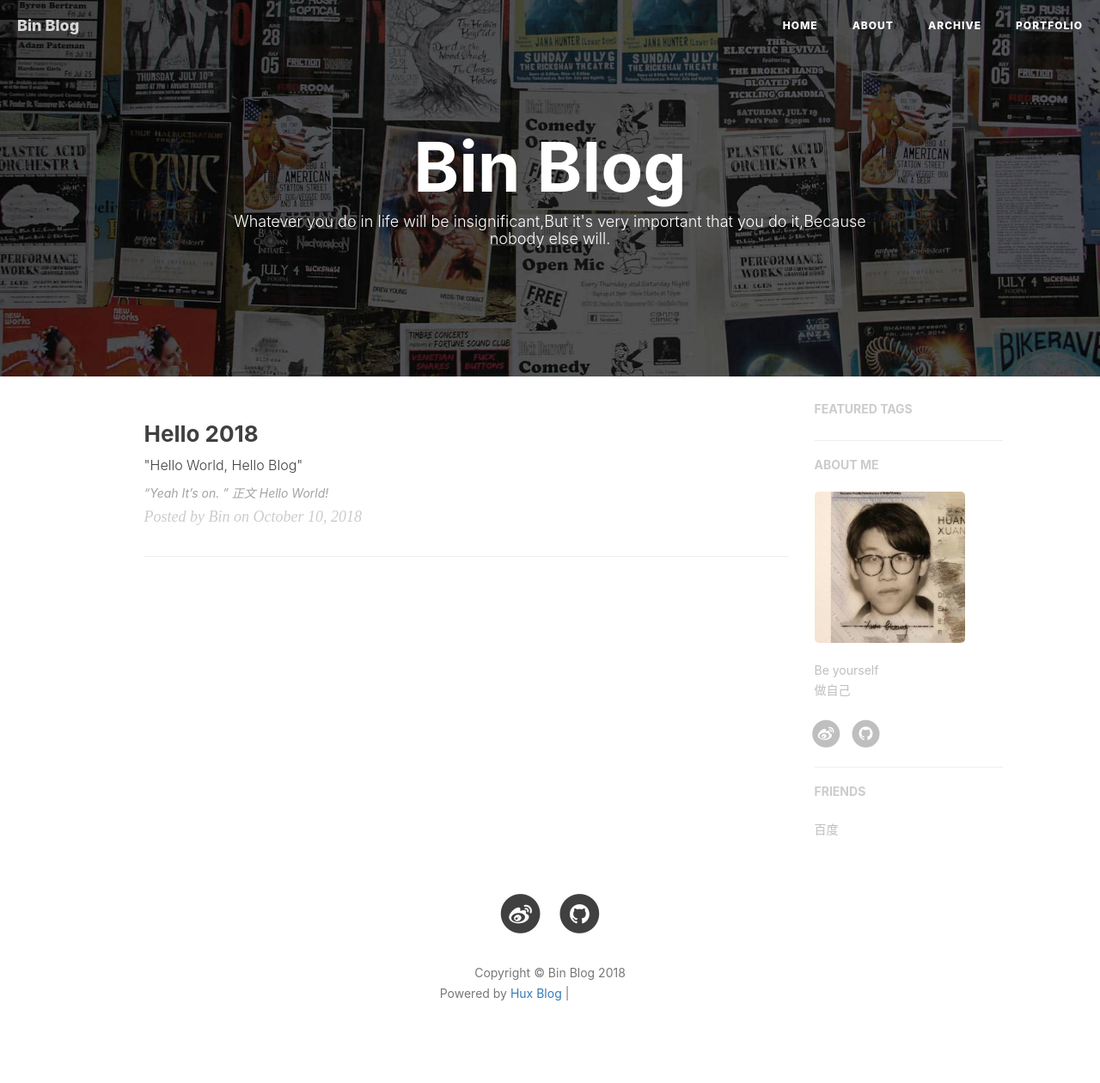
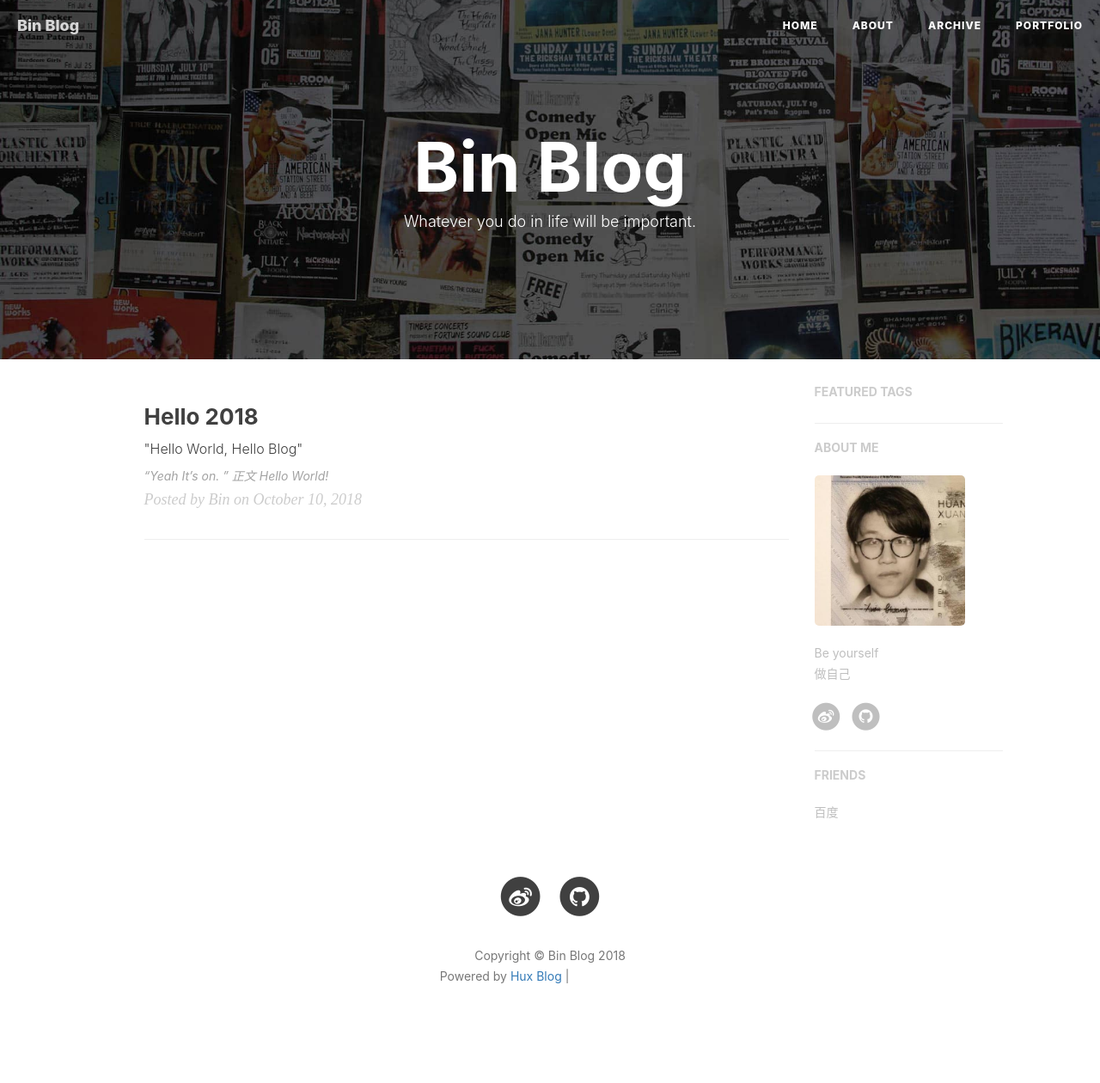
Before and after one commit to angelhappyboy/angelhappyboy.github.io, a Jekyll site: the page built from index.html, in a window 1280 px wide. Shown: the whole page at 86% size. Built offline with Jekyll 4.4.1, drawn with Linux system fonts in a browser that asks for light colours; nearby versions of some CDN libraries; the list of posts is cut into pages by our own code; comment, search, counter and statistics services are not loaded; grey boxes are pictures that could not be loaded.

Commit message:
update config index

```diff
--- a/_config.yml
+++ b/_config.yml
@@ -59,7 +59,7 @@ kramdown:
 
 
 # Disqus settings
-disqus_username: hux
+disqus_username: angelhappyboy
 
 # Netease settings
 netease_comment: false
--- a/index.html
+++ b/index.html
@@ -1,6 +1,6 @@
 ---
 layout: page
-description: "Whatever you do in life will be insignificant,But it's very important that you do it,Because nobody else will. "
+description: "Whatever you do in life will be important. "
 ---
 
 {% for post in paginator.posts %}
```
